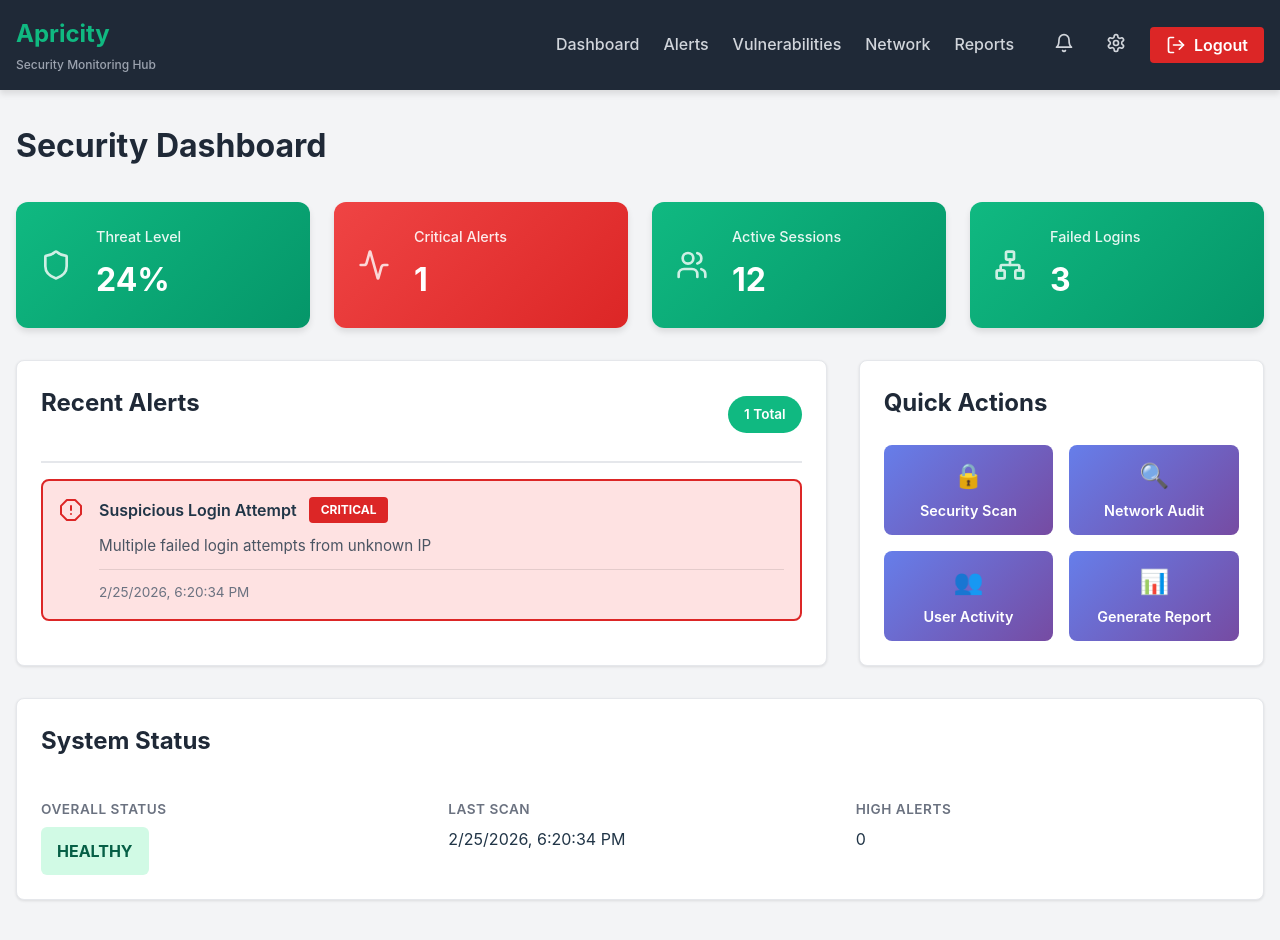
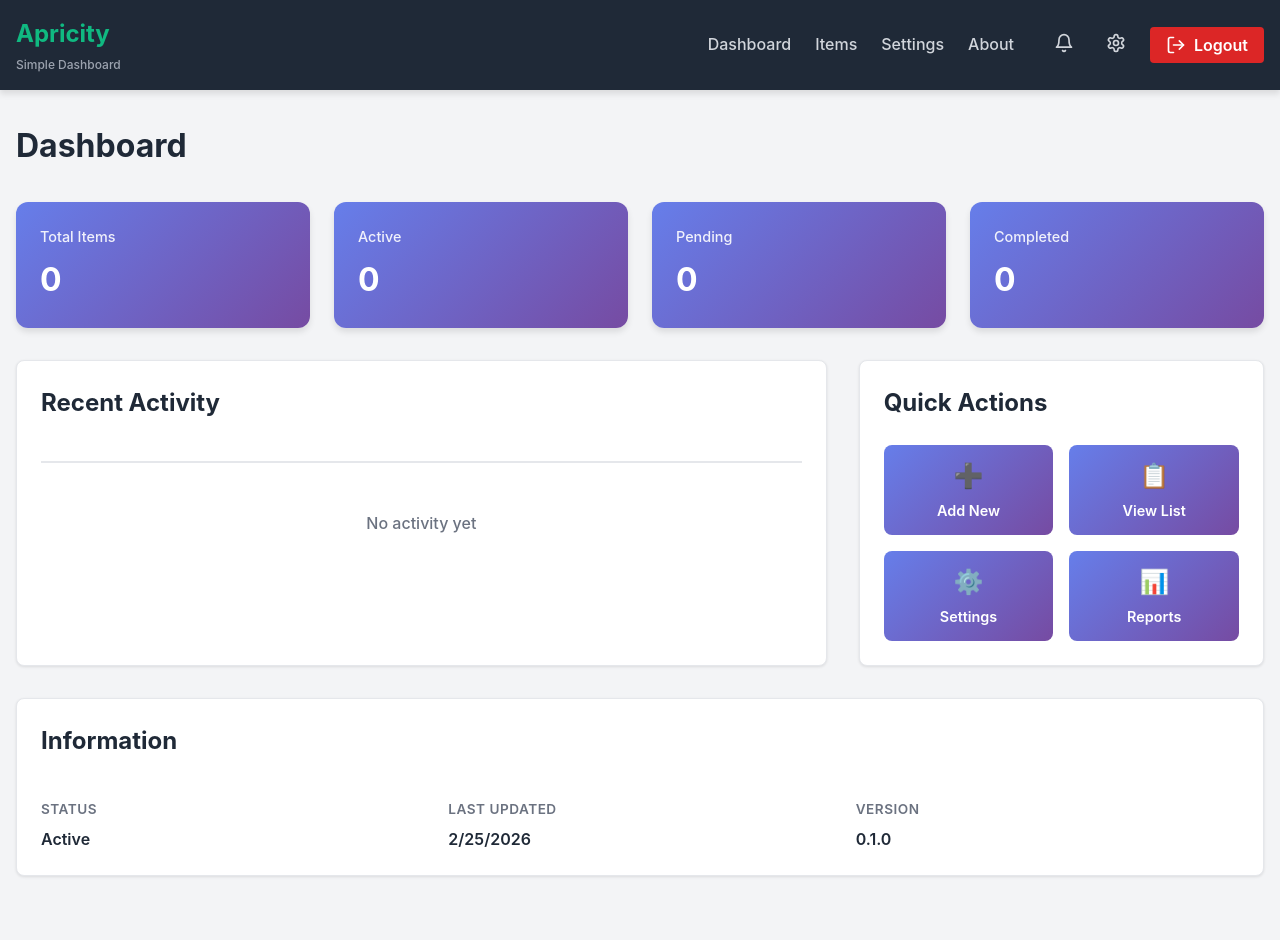
Before and after one commit to rajivsthh/OSAAS, a React (Vite) app: page / in a window 1280 px wide. Shown: the top 940 px of the page. Built offline with nearby package versions, Linux system fonts and the light colour scheme.

Commit message:
Refactor dashboard components and update titles for clarity

```diff
--- a/index.html
+++ b/index.html
@@ -4,7 +4,7 @@
     <meta charset="UTF-8" />
     <link rel="icon" type="image/svg+xml" href="/vite.svg" />
     <meta name="viewport" content="width=device-width, initial-scale=1.0" />
-    <title>Apricity - Cybersecurity Dashboard</title>
+    <title>Apricity - Dashboard</title>
   </head>
   <body>
     <div id="root"></div>
--- a/src/components/Navigation.tsx
+++ b/src/components/Navigation.tsx
@@ -10,7 +10,7 @@ export const Navigation: React.FC = () => {
       <div className="navbar-container">
         <div className="navbar-brand">
           <h1>Apricity</h1>
-          <span className="tagline">Security Monitoring Hub</span>
+          <span className="tagline">Simple Dashboard</span>
         </div>
 
         <button
@@ -23,10 +23,9 @@ export const Navigation: React.FC = () => {
         <div className={`navbar-menu ${isMenuOpen ? 'open' : ''}`}>
           <div className="nav-links">
             <a href="/" className="nav-link">Dashboard</a>
-            <a href="/alerts" className="nav-link">Alerts</a>
-            <a href="/vulnerabilities" className="nav-link">Vulnerabilities</a>
-            <a href="/network" className="nav-link">Network</a>
-            <a href="/reports" className="nav-link">Reports</a>
+            <a href="/items" className="nav-link">Items</a>
+            <a href="/settings" className="nav-link">Settings</a>
+            <a href="/about" className="nav-link">About</a>
           </div>
 
           <div className="nav-actions">
--- a/src/pages/Dashboard.css
+++ b/src/pages/Dashboard.css
@@ -29,6 +29,33 @@
   grid-template-columns: repeat(auto-fit, minmax(250px, 1fr));
   gap: 1.5rem;
   margin-bottom: 2rem;
+}
+
+.stat-simple {
+  background: linear-gradient(135deg, #667eea 0%, #764ba2 100%);
+  border-radius: 12px;
+  padding: 1.5rem;
+  color: white;
+  box-shadow: 0 4px 6px rgba(0, 0, 0, 0.1);
+  transition: transform 0.2s, box-shadow 0.2s;
+}
+
+.stat-simple:hover {
+  transform: translateY(-2px);
+  box-shadow: 0 8px 12px rgba(0, 0, 0, 0.15);
+}
+
+.stat-simple h3 {
+  margin: 0 0 0.5rem 0;
+  font-size: 0.9rem;
+  font-weight: 500;
+  opacity: 0.9;
+}
+
+.stat-simple .stat-value {
+  margin: 0;
+  font-size: 2rem;
+  font-weight: 700;
 }
 
 .dashboard-content {
@@ -133,6 +160,37 @@
   margin-bottom: 2rem;
 }
 
+.info-card {
+  margin-bottom: 2rem;
+}
+
+.info-details {
+  display: grid;
+  grid-template-columns: repeat(auto-fit, minmax(200px, 1fr));
+  gap: 1.5rem;
+  padding-top: 1rem;
+}
+
+.info-item {
+  display: flex;
+  flex-direction: column;
+  gap: 0.5rem;
+}
+
+.info-label {
+  font-size: 0.85rem;
+  color: #6b7280;
+  font-weight: 600;
+  text-transform: uppercase;
+  letter-spacing: 0.5px;
+}
+
+.info-value {
+  font-weight: 600;
+  color: #1f2937;
+  font-size: 1rem;
+}
+
 .status-details {
   display: grid;
   grid-template-columns: repeat(auto-fit, minmax(200px, 1fr));
--- a/src/pages/Dashboard.tsx
+++ b/src/pages/Dashboard.tsx
@@ -1,106 +1,81 @@
-import React from 'react'
-import { useSecurityAlerts, useSystemStatus } from '@/hooks/useAlerts'
-import { AlertCard, StatCard, Navigation, Container, Card } from '@/components'
+import React, { useState } from 'react'
+import { Navigation, Container, Card } from '@/components'
 import './Dashboard.css'
 
 export const Dashboard: React.FC = () => {
-  const { alerts, loading: alertsLoading } = useSecurityAlerts()
-  const { status } = useSystemStatus()
-
-  const criticalAlerts = alerts.filter((a: any) => a.level === 'critical' && !a.resolved).length
-  const highAlerts = alerts.filter((a: any) => a.level === 'high' && !a.resolved).length
+  const [items, setItems] = useState<any[]>([])
 
   return (
     <>
       <Navigation />
       <div className="dashboard">
         <Container className="dashboard-container">
-          <h1 className="page-title">Security Dashboard</h1>
+          <h1 className="page-title">Dashboard</h1>
 
           <div className="stats-grid">
-            <StatCard
-              title="Threat Level"
-              value={`${status?.threatLevel || 0}%`}
-              icon="shield"
-              status={status?.status || 'healthy'}
-            />
-            <StatCard
-              title="Critical Alerts"
-              value={criticalAlerts}
-              icon="activity"
-              status={criticalAlerts > 0 ? 'critical' : 'healthy'}
-            />
-            <StatCard
-              title="Active Sessions"
-              value={status?.activeSessions || 0}
-              icon="users"
-            />
-            <StatCard
-              title="Failed Logins"
-              value={status?.failedLoginAttempts || 0}
-              icon="network"
-              status={status?.failedLoginAttempts > 5 ? 'warning' : 'healthy'}
-            />
+            <div className="stat-simple">
+              <h3>Total Items</h3>
+              <p className="stat-value">{items.length}</p>
+            </div>
+            <div className="stat-simple">
+              <h3>Active</h3>
+              <p className="stat-value">0</p>
+            </div>
+            <div className="stat-simple">
+              <h3>Pending</h3>
+              <p className="stat-value">0</p>
+            </div>
+            <div className="stat-simple">
+              <h3>Completed</h3>
+              <p className="stat-value">0</p>
+            </div>
           </div>
 
           <div className="dashboard-content">
-            <Card className="alerts-section">
+            <Card className="main-section">
               <div className="section-header">
-                <h2 className="section-title">Recent Alerts</h2>
-                <span className="alert-count">{alerts.length} Total</span>
+                <h2 className="section-title">Recent Activity</h2>
               </div>
-              {alertsLoading ? (
-                <p className="loading">Loading alerts...</p>
-              ) : alerts.length === 0 ? (
-                <p className="empty-state">No alerts</p>
-              ) : (
-                <div className="alerts-list">
-                  {alerts.slice(0, 5).map((alert: any) => (
-                    <AlertCard key={alert.id} alert={alert} />
-                  ))}
-                </div>
-              )}
+              <p className="empty-state">No activity yet</p>
             </Card>
 
             <Card className="quick-actions">
               <h2 className="section-title">Quick Actions</h2>
               <div className="actions-grid">
                 <button className="action-btn">
-                  <span>🔒</span>
-                  Security Scan
+                  <span>➕</span>
+                  Add New
                 </button>
                 <button className="action-btn">
-                  <span>🔍</span>
-                  Network Audit
+                  <span>📋</span>
+                  View List
                 </button>
                 <button className="action-btn">
-                  <span>👥</span>
-                  User Activity
+                  <span>⚙️</span>
+                  Settings
                 </button>
                 <button className="action-btn">
                   <span>📊</span>
-                  Generate Report
+                  Reports
                 </button>
               </div>
             </Card>
           </div>
 
-          <Card className="status-card">
-            <h2 className="section-title">System Status</h2>
-            <div className="status-details">
-              <div className="status-item">
-                <span className="status-label">Overall Status</span>
-                <span className={`status-badge ${status?.status || 'healthy'}`}>
-                  {status?.status?.toUpperCase() || 'HEALTHY'}
-                </span>
+          <Card className="info-card">
+            <h2 className="section-title">Information</h2>
+            <div className="info-details">
+              <div className="info-item">
+                <span className="info-label">Status</span>
+                <span className="info-value">Active</span>
               </div>
-              <div className="status-item">
-                <span className="status-label">Last Scan</span>
-                <span>{status?.lastScan?.toLocaleString() || 'Never'}</span>
+              <div className="info-item">
+                <span className="info-label">Last Updated</span>
+                <span className="info-value">{new Date().toLocaleDateString()}</span>
               </div>
-              <div className="status-item">
-                <span className="status-label">High Alerts</span>
-                <span>{highAlerts}</span>
+              <div className="info-item">
+                <span className="info-label">Version</span>
+                <span className="info-value">0.1.0</span>
               </div>
             </div>
           </Card>
```
